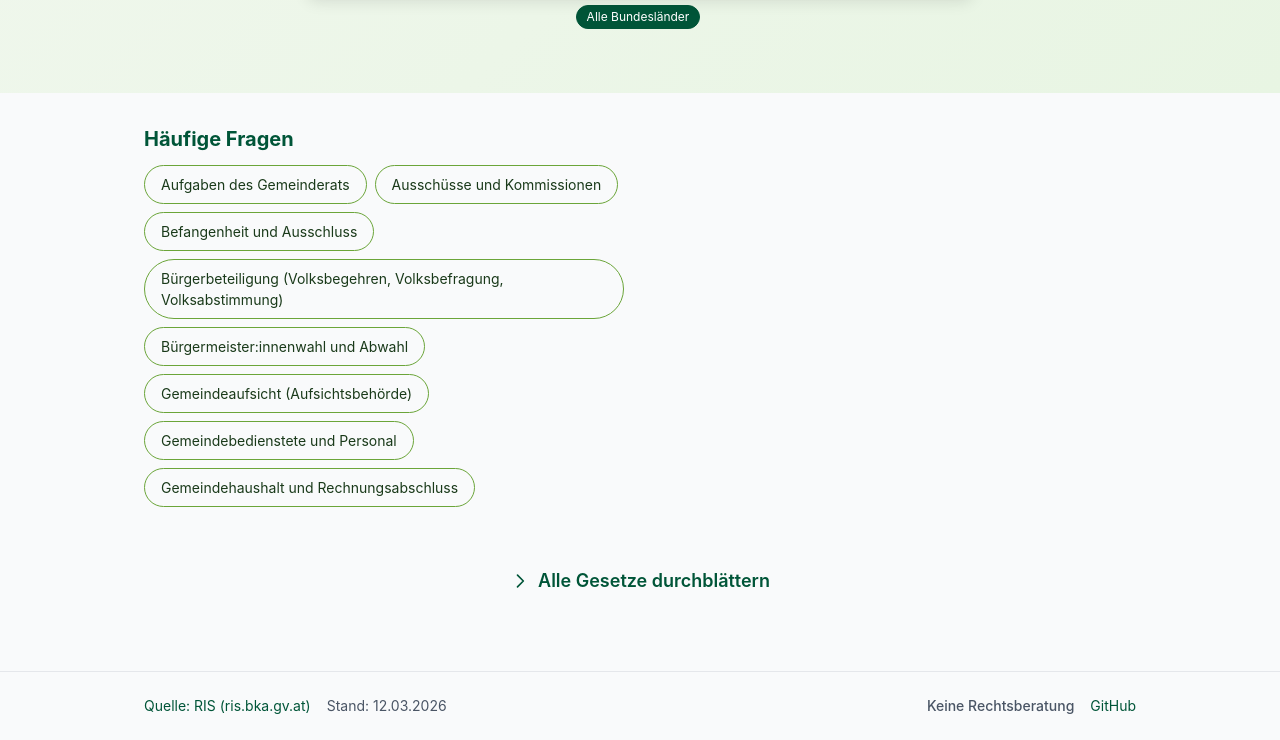
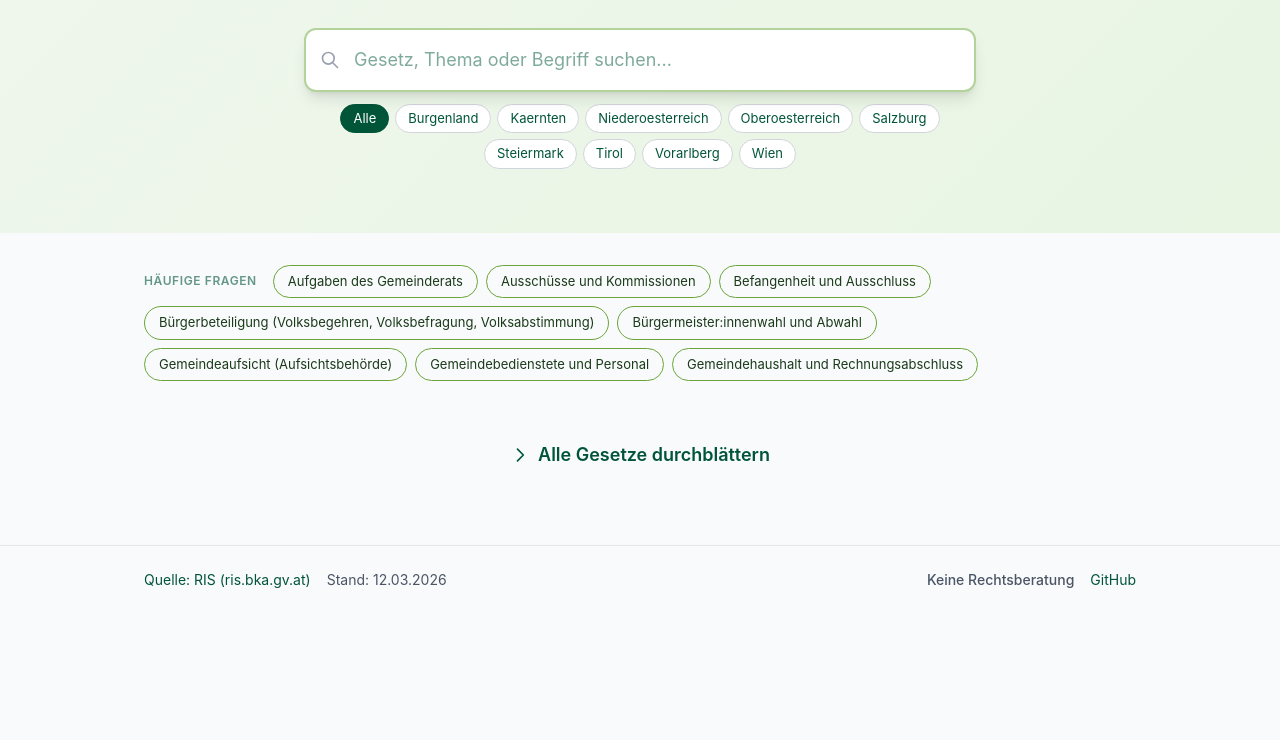
Before and after one commit to GrueneAT/Gemeindeordnung, a website built with Vite: page src/index.html in a window 1280 px wide. Shown: the part 336-1076 px from the top of the page. After the commit the page ends 950 px from the top, so only its background shows below. Built offline with nearby package versions, Linux system fonts and the light colour scheme; files whose address does not match are found by name.

Commit message:
feat(quick-9): add BL selector pills and compact discovery layout
- Add 9 Bundesland pills plus "Alle" below hero search bar
- Pills persist selection via localStorage and filter search results
- Rewrite renderFilterChips() to render full BL pill set on all pages
- Change discovery section from 2-col grid to compact inline flow layout
- Add BL pill CSS styles with active/inactive/hover states
- Make discovery chips slightly smaller for compact appearance

```diff
--- a/src/css/main.css
+++ b/src/css/main.css
@@ -68,15 +68,63 @@ h3[id] {
   z-index: 50;
 }
 
+/* ---- BL Selector Pill Styles ---- */
+
+.bl-selector-pill {
+  display: inline-flex;
+  align-items: center;
+  border-radius: 9999px;
+  padding: 0.25rem 0.75rem;
+  font-size: 0.8125rem;
+  cursor: pointer;
+  border: 1px solid;
+  transition: all 0.15s;
+  white-space: nowrap;
+}
+
+.bl-pill-active {
+  background-color: var(--color-gruene-dark);
+  color: white;
+  border-color: var(--color-gruene-dark);
+}
+
+.bl-pill-inactive {
+  background-color: white;
+  color: var(--color-gruene-dark);
+  border-color: #d1d5db;
+}
+
+.bl-pill-inactive:hover {
+  border-color: var(--color-gruene-green);
+  background-color: var(--color-gruene-light);
+}
+
 /* ---- Discovery Chip Styles ---- */
+
+.discovery-section-compact {
+  /* Compact inline flow for FAQ + Glossar chips */
+}
+
+.discovery-label {
+  display: inline-flex;
+  align-items: center;
+  font-size: 0.75rem;
+  font-weight: 600;
+  text-transform: uppercase;
+  letter-spacing: 0.05em;
+  color: var(--color-gruene-dark);
+  opacity: 0.6;
+  margin-right: 0.5rem;
+  white-space: nowrap;
+}
 
 .discovery-chip {
   display: inline-block;
-  padding: 0.5rem 1rem;
+  padding: 0.375rem 0.875rem;
   border: 1px solid #6BA539;
   border-radius: 9999px;
   color: #1a3a1a;
-  font-size: 0.875rem;
+  font-size: 0.8125rem;
   text-decoration: none;
   transition: background-color 0.15s, color 0.15s;
 }
--- a/src/index.html
+++ b/src/index.html
@@ -28,7 +28,7 @@
         <button id="search-toggle" class="sm:hidden absolute right-0 top-0 p-2 text-gruene-dark" aria-label="Suche öffnen" style="display:none;">
           <svg class="w-5 h-5" fill="none" stroke="currentColor" viewBox="0 0 24 24"><path stroke-linecap="round" stroke-linejoin="round" stroke-width="2" d="M21 21l-6-6m2-5a7 7 0 11-14 0 7 7 0 0114 0z"/></svg>
         </button>
-        <div id="search-chips" class="mt-1"></div>
+        <div id="search-chips" class="bl-selector-container mt-1 flex flex-wrap gap-1"></div>
         <div id="search-dropdown" class="search-dropdown hidden"></div>
       </div>
 
@@ -49,16 +49,25 @@
               class="w-full text-lg py-4 pl-12 pr-4 rounded-xl border-2 border-gruene-green/50 shadow-lg bg-white text-gruene-dark focus:outline-none focus:ring-2 focus:ring-gruene-green/50 focus:border-gruene-green" />
             <svg class="absolute left-4 top-1/2 -translate-y-1/2 w-5 h-5 text-gray-400 pointer-events-none" fill="none" stroke="currentColor" viewBox="0 0 24 24"><path stroke-linecap="round" stroke-linejoin="round" stroke-width="2" d="M21 21l-6-6m2-5a7 7 0 11-14 0 7 7 0 0114 0z"/></svg>
           </div>
-          <div id="hero-search-chips" class="mt-2"></div>
+          <div id="hero-search-chips" class="bl-selector-container mt-3 flex flex-wrap justify-center gap-1.5">
+            <button class="bl-selector-pill bl-pill-active" data-bl="">Alle</button>
+            <button class="bl-selector-pill bl-pill-inactive" data-bl="Burgenland">Burgenland</button>
+            <button class="bl-selector-pill bl-pill-inactive" data-bl="Kaernten">Kaernten</button>
+            <button class="bl-selector-pill bl-pill-inactive" data-bl="Niederoesterreich">Niederoesterreich</button>
+            <button class="bl-selector-pill bl-pill-inactive" data-bl="Oberoesterreich">Oberoesterreich</button>
+            <button class="bl-selector-pill bl-pill-inactive" data-bl="Salzburg">Salzburg</button>
+            <button class="bl-selector-pill bl-pill-inactive" data-bl="Steiermark">Steiermark</button>
+            <button class="bl-selector-pill bl-pill-inactive" data-bl="Tirol">Tirol</button>
+            <button class="bl-selector-pill bl-pill-inactive" data-bl="Vorarlberg">Vorarlberg</button>
+            <button class="bl-selector-pill bl-pill-inactive" data-bl="Wien">Wien</button>
+          </div>
           <div id="hero-search-dropdown" class="search-dropdown hidden mt-2"></div>
         </div>
       </div>
     </section>
     <section class="discovery-section max-w-5xl mx-auto px-4 py-8" data-pagefind-ignore>
-        <div class="grid grid-cols-1 sm:grid-cols-2 gap-8">
-          <div>
-            <h2 class="text-xl font-bold text-gruene-dark mb-3">Häufige Fragen</h2>
-            <div class="flex flex-wrap gap-2">
+        <div class="discovery-section-compact flex flex-wrap items-center gap-2">
+              <span class="discovery-label">Häufige Fragen</span>
               <a href="faq/aufgaben-des-gemeinderats.html" class="discovery-chip">Aufgaben des Gemeinderats</a>
               <a href="faq/ausschuesse-und-kommissionen.html" class="discovery-chip">Ausschüsse und Kommissionen</a>
               <a href="faq/befangenheit-und-ausschluss.html" class="discovery-chip">Befangenheit und Ausschluss</a>
@@ -67,8 +76,7 @@
               <a href="faq/gemeindeaufsicht.html" class="discovery-chip">Gemeindeaufsicht (Aufsichtsbehörde)</a>
               <a href="faq/gemeindebedienstete-und-personal.html" class="discovery-chip">Gemeindebedienstete und Personal</a>
               <a href="faq/gemeindehaushalt-und-rechnungsabschluss.html" class="discovery-chip">Gemeindehaushalt und Rechnungsabschluss</a>
-            </div>
-          </div>
+
         </div>
     </section>
     <details class="max-w-5xl mx-auto px-4 py-4">
--- a/src/js/search.js
+++ b/src/js/search.js
@@ -584,39 +584,74 @@ function getIndexPath() {
 }
 
 /**
- * Render filter chips below search input.
+ * All 9 Austrian Bundeslaender for BL pill rendering.
  */
-function renderFilterChips() {
-  if (!searchChips) return;
+const ALL_BUNDESLAENDER = [
+  'Burgenland', 'Kaernten', 'Niederoesterreich', 'Oberoesterreich',
+  'Salzburg', 'Steiermark', 'Tirol', 'Vorarlberg', 'Wien',
+];
 
-  const savedBL = activeBundesland || getSavedBundesland();
+/**
+ * Update active state on all BL pills within a container.
+ */
+function updatePillStates(container) {
+  if (!container) return;
+  const pills = container.querySelectorAll('.bl-selector-pill');
+  pills.forEach((pill) => {
+    const bl = pill.dataset.bl || null;
+    const isActive = bl === activeBundesland;
+    pill.classList.toggle('bl-pill-active', isActive);
+    pill.classList.toggle('bl-pill-inactive', !isActive);
+  });
+}
 
-  let html = '';
-  if (savedBL) {
-    const isActive = activeBundesland === savedBL;
-    html += `<button class="search-chip ${isActive ? 'search-chip-active' : 'search-chip-inactive'}" data-bl="${escapeForDisplay(savedBL)}">${escapeForDisplay(savedBL)}</button>`;
-    html += `<button class="search-chip ${!activeBundesland ? 'search-chip-active' : 'search-chip-inactive'}" data-bl="">Alle Bundesl\u00E4nder</button>`;
-  } else {
-    html += `<button class="search-chip search-chip-active" data-bl="">Alle Bundesl\u00E4nder</button>`;
-  }
-
-  searchChips.innerHTML = html;
-
-  // Wire up chip clicks
-  searchChips.querySelectorAll('.search-chip').forEach((chip) => {
-    chip.addEventListener('click', (e) => {
+/**
+ * Wire click handlers on all BL pills in a container.
+ */
+function wirePillHandlers(container) {
+  if (!container) return;
+  container.querySelectorAll('.bl-selector-pill').forEach((pill) => {
+    pill.addEventListener('click', (e) => {
       e.preventDefault();
-      const bl = chip.dataset.bl || null;
+      const bl = pill.dataset.bl || null;
       activeBundesland = bl;
       if (bl) {
         saveBundesland(bl);
       }
-      renderFilterChips();
+      // Update all pill containers
+      updatePillStates(heroChips);
+      updatePillStates(headerChips);
       if (currentQuery.length >= 3) {
         triggerSearch();
       }
     });
   });
+}
+
+/**
+ * Render BL selector pills into a container.
+ * On index page hero, pills are pre-rendered in HTML so we only wire handlers.
+ * For header and non-index pages, we render dynamically.
+ */
+function renderFilterChips() {
+  if (!searchChips) return;
+
+  // Check if pills are already pre-rendered (index page hero)
+  const existingPills = searchChips.querySelectorAll('.bl-selector-pill');
+  if (existingPills.length > 0) {
+    // Just update active states
+    updatePillStates(searchChips);
+    return;
+  }
+
+  // Dynamically render pills (header search, law pages, mobile overlay)
+  let html = '<button class="bl-selector-pill ' + (!activeBundesland ? 'bl-pill-active' : 'bl-pill-inactive') + '" data-bl="">Alle</button>';
+  for (const bl of ALL_BUNDESLAENDER) {
+    const isActive = activeBundesland === bl;
+    html += `<button class="bl-selector-pill ${isActive ? 'bl-pill-active' : 'bl-pill-inactive'}" data-bl="${escapeForDisplay(bl)}">${escapeForDisplay(bl)}</button>`;
+  }
+  searchChips.innerHTML = html;
+  wirePillHandlers(searchChips);
 }
 
 /**
@@ -764,7 +799,7 @@ function openMobileOverlay() {
         class="w-full border border-gray-300 rounded-lg pl-9 pr-3 py-2 text-base bg-white text-gruene-dark focus:outline-none focus:ring-2 focus:ring-gruene-green/50 focus:border-gruene-green" />
       <svg class="absolute left-2.5 top-1/2 -translate-y-1/2 w-4 h-4 text-gray-400 pointer-events-none" fill="none" stroke="currentColor" viewBox="0 0 24 24"><path stroke-linecap="round" stroke-linejoin="round" stroke-width="2" d="M21 21l-6-6m2-5a7 7 0 11-14 0 7 7 0 0114 0z"/></svg>
     </div>
-    <div id="search-chips-mobile" class="mt-2"></div>
+    <div id="search-chips-mobile" class="bl-selector-container mt-2 flex flex-wrap gap-1.5"></div>
     <div id="search-dropdown-mobile" class="search-dropdown-mobile mt-2"></div>
   `;
 
@@ -888,8 +923,8 @@ function setupHeroObserver() {
             if (currentQuery && headerInput) headerInput.value = currentQuery;
             // Hide hero dropdown
             heroDropdown?.classList.add('hidden');
-            // Re-render chips in header location
-            renderFilterChips();
+            // Update pill active states in header
+            updatePillStates(headerChips);
           }
         }
       }
@@ -938,8 +973,24 @@ function initSearch() {
     activeBundesland = getSavedBundesland();
   }
 
-  // Render initial filter chips
-  renderFilterChips();
+  // Wire pre-rendered BL pills on index page hero
+  if (heroActive && heroChips) {
+    wirePillHandlers(heroChips);
+    updatePillStates(heroChips);
+  }
+
+  // Render pills into header search chips (dynamically)
+  if (headerChips) {
+    const savedRef = searchChips;
+    searchChips = headerChips;
+    renderFilterChips();
+    searchChips = savedRef;
+  }
+
+  // Update hero pill active states based on saved BL
+  if (heroActive && heroChips) {
+    updatePillStates(heroChips);
+  }
 
   // Pre-load Pagefind WASM
   loadPagefind();
```
Also changed, not shown: scripts/generate-pages.js (+31 -22 lines). Lines whose indentation alone changed are shown as unchanged.
